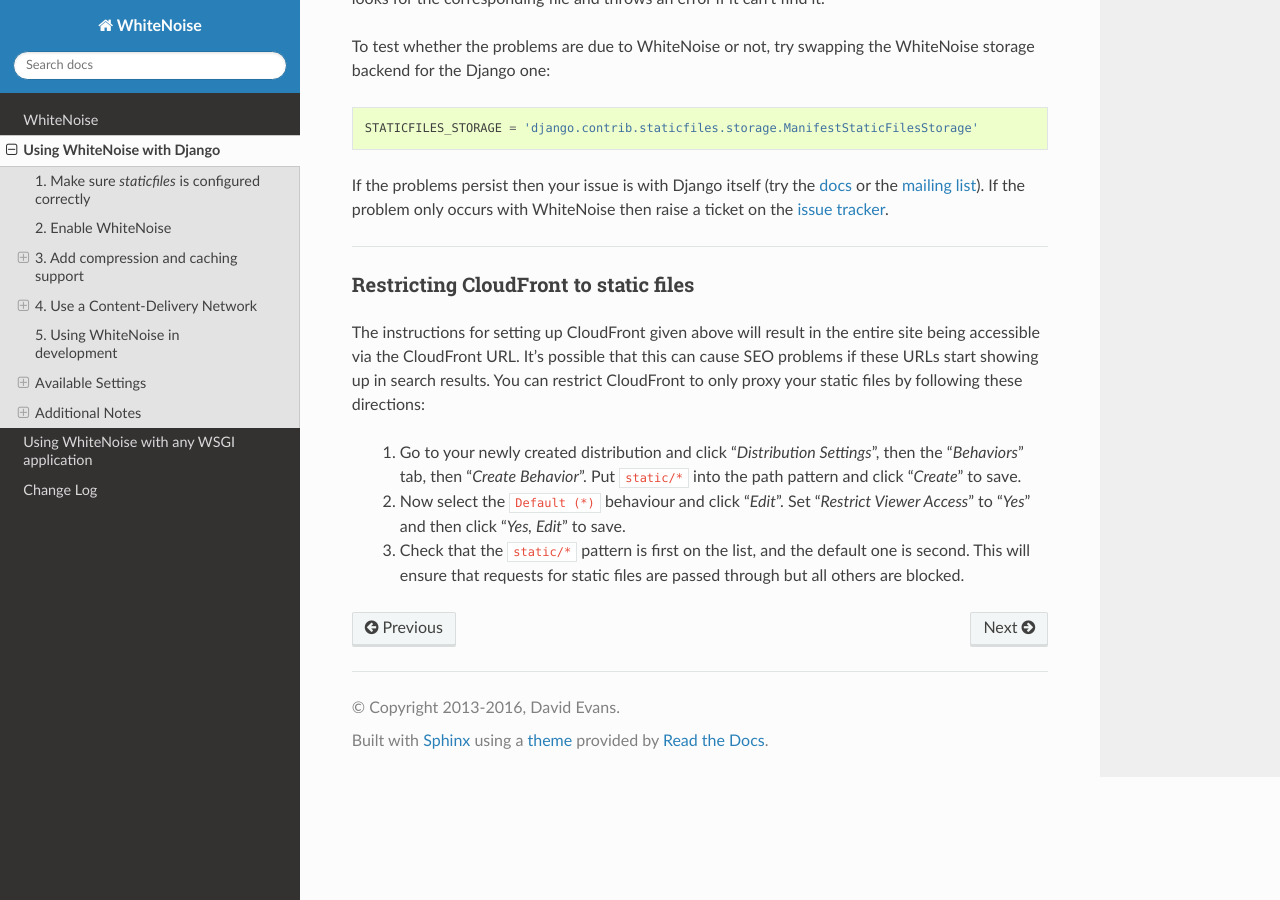
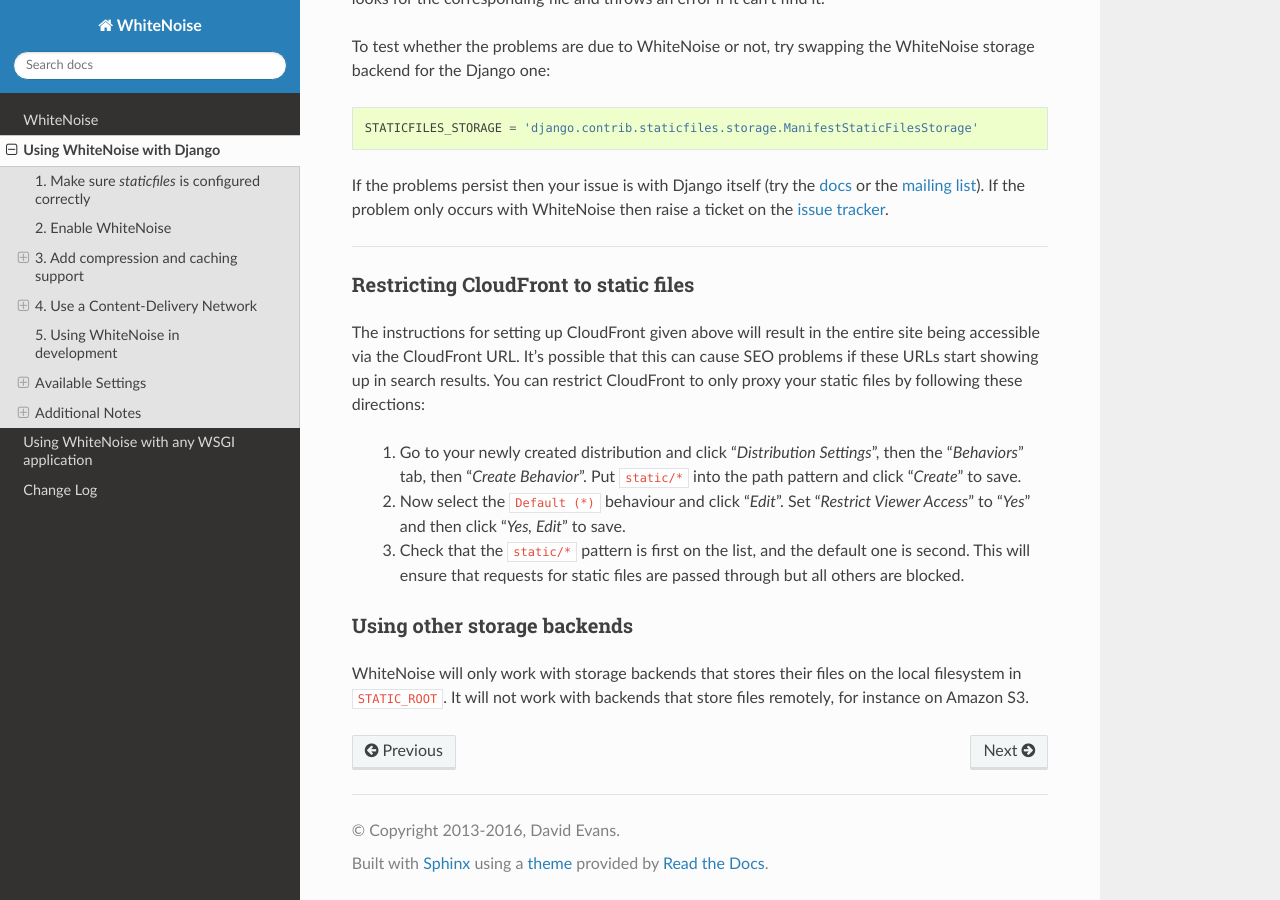
Before and after one commit to gorbunov87/white_noise, a Sphinx documentation site: the page built from docs/django.rst, in a window 1280 px wide and 900 px high, scrolled down 7172 px. Built offline with Sphinx 7.4.7 and the Read the Docs theme 2.0.0, drawn with Linux system fonts in a browser that asks for light colours.

Commit message:
Add note about other storage backends

```diff
--- a/docs/django.rst
+++ b/docs/django.rst
@@ -423,3 +423,11 @@
 
  3. Check that the ``static/*`` pattern is first on the list, and the default one is second.
     This will ensure that requests for static files are passed through but all others are blocked.
+
+
+Using other storage backends
+++++++++++++++++++++++++++++
+
+WhiteNoise will only work with storage backends that stores their files on the
+local filesystem in ``STATIC_ROOT``. It will not work with backends that store
+files remotely, for instance on Amazon S3.
```
